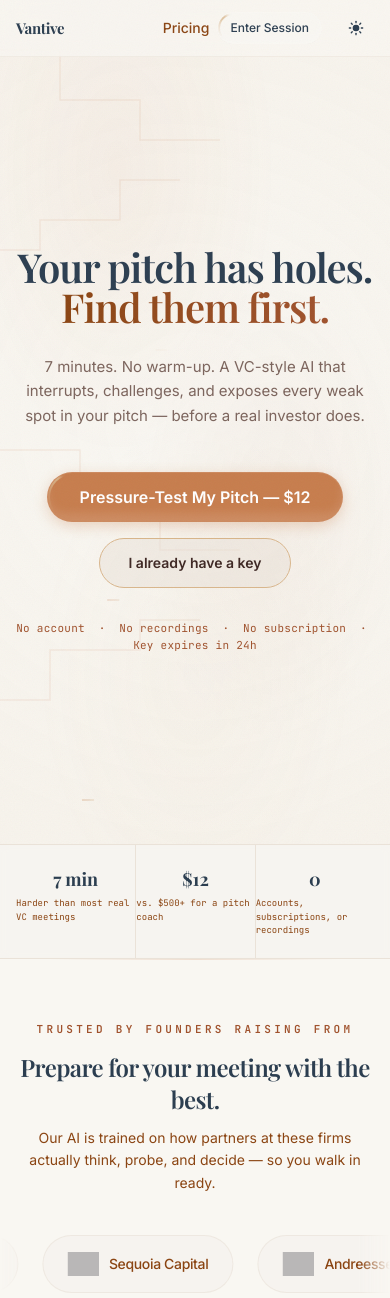
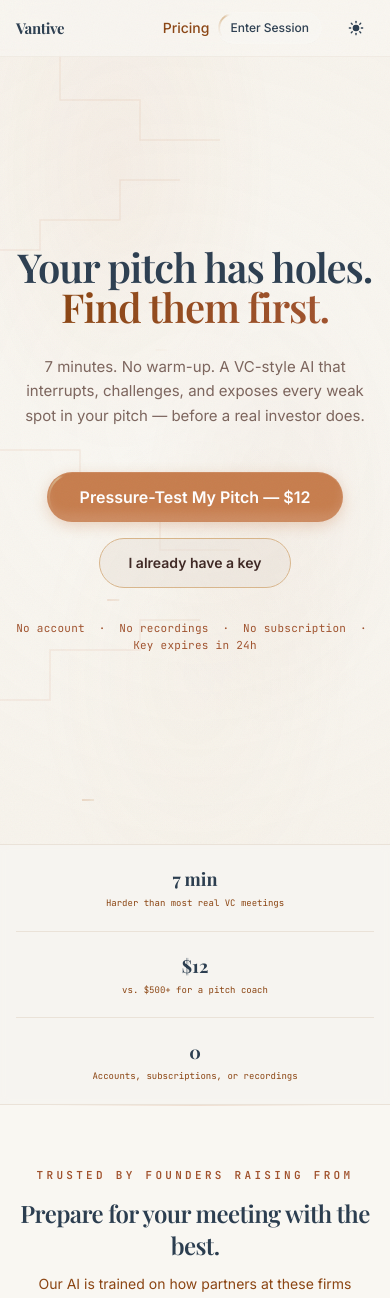
Before and after one commit to cutmob/VC-INTERVIEW-COACH, a Next.js app: page / in a window 390 px wide. Shown: the top 1298 px of the page. Built offline with nearby package versions, Linux system fonts and the light colour scheme; grey boxes are pictures that could not be loaded.

Commit message:
Fix mobile stats section layout - stack vertically on mobile, 3-col on desktop

```diff
--- a/app/page.tsx
+++ b/app/page.tsx
@@ -107,7 +107,7 @@ export default function HomePage() {
 
       {/* ── Stats strip — reframed around value ── */}
       <div className="relative z-10 border-y border-wood-200 bg-wood-100/50 backdrop-blur-sm dark:border-white/5 dark:bg-white/[0.02]">
-        <div className="mx-auto grid max-w-4xl grid-cols-3 divide-x divide-wood-200 px-4 sm:px-6 dark:divide-white/5">
+        <div className="mx-auto grid max-w-4xl grid-cols-1 sm:grid-cols-3 divide-y sm:divide-y-0 divide-x-0 sm:divide-x divide-wood-200 px-4 sm:px-6 dark:divide-white/5">
           {[
             ["7 min", "Harder than most real VC meetings"],
             ["$12", "vs. $500+ for a pitch coach"],
```
